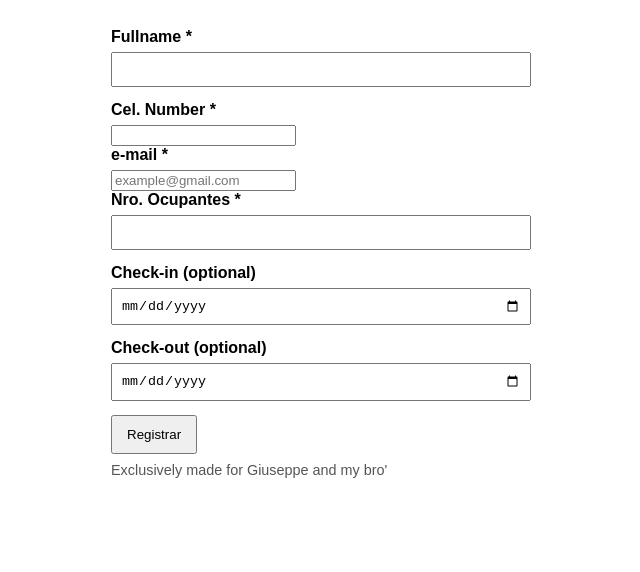
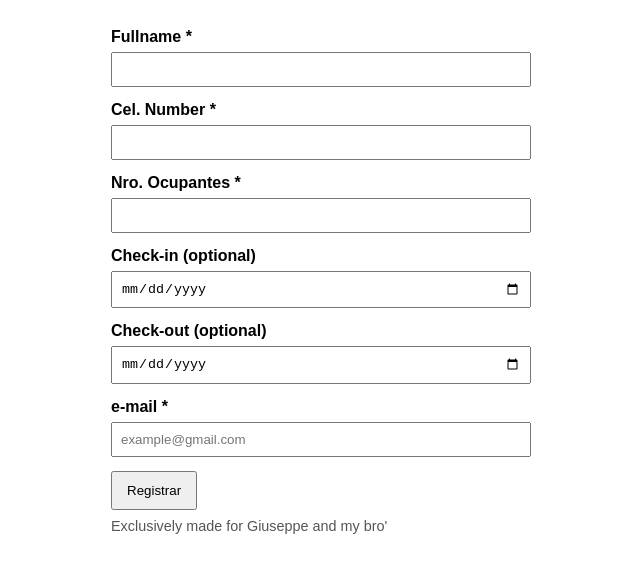
Before and after one commit to nicolazgentile/web-form, a plain HTML site: page index.html in a window 1280 px wide. Shown: the whole page, without its empty margins (319-959 px from the left). Drawn offline with Linux system fonts and the light colour scheme.

Commit message:
Add email input field and update cell number type

```diff
--- a/index.html
+++ b/index.html
@@ -8,7 +8,7 @@
     body { font-family: Arial, sans-serif; padding: 20px; }
     form { max-width: 420px; margin: 0 auto; }
     label { display:block; margin-bottom:6px; font-weight:600; }
-    input[type="text"], input[type="number"], input[type="date"] {
+    input[type="text"], input[type="number"], input[type="date"] , input[type="email"], input[type="cel"]  {
       width:100%; padding:8px; margin-bottom:14px; box-sizing:border-box;
     }
     button { padding:10px 14px; cursor:pointer; }
@@ -30,12 +30,7 @@
 
     <div>
       <label for="cel_number">Cel. Number <span aria-hidden="true">*</span></label>
-      <input id="cel_number" name="cel_number" type="tel" required inputmode="numeric" pattern="[0-9+ ]{6,15}" />
-    </div>
-
-    <div>
-      <label for="cel_number">e-mail <span aria-hidden="true">*</span></label>
-      <input id="email" name="email" type="email" placeholder="example@gmail.com" autocomplete="email" />
+      <input id="cel_number" name="cel_number" type="cel" required inputmode="numeric" pattern="[0-9+ ]{6,15}" />
     </div>
 
     <div>
@@ -51,6 +46,11 @@
     <div>
       <label for="checkout">Check-out (optional)</label>
       <input id="checkout" name="checkout" type="date" required />
+    </div>
+
+    <div>
+      <label for="cel_number">e-mail <span aria-hidden="true">*</span></label>
+      <input id="email" name="email" type="email" placeholder="example@gmail.com" autocomplete="email" />
     </div>
 
     <button type="submit">Registrar</button>
```
